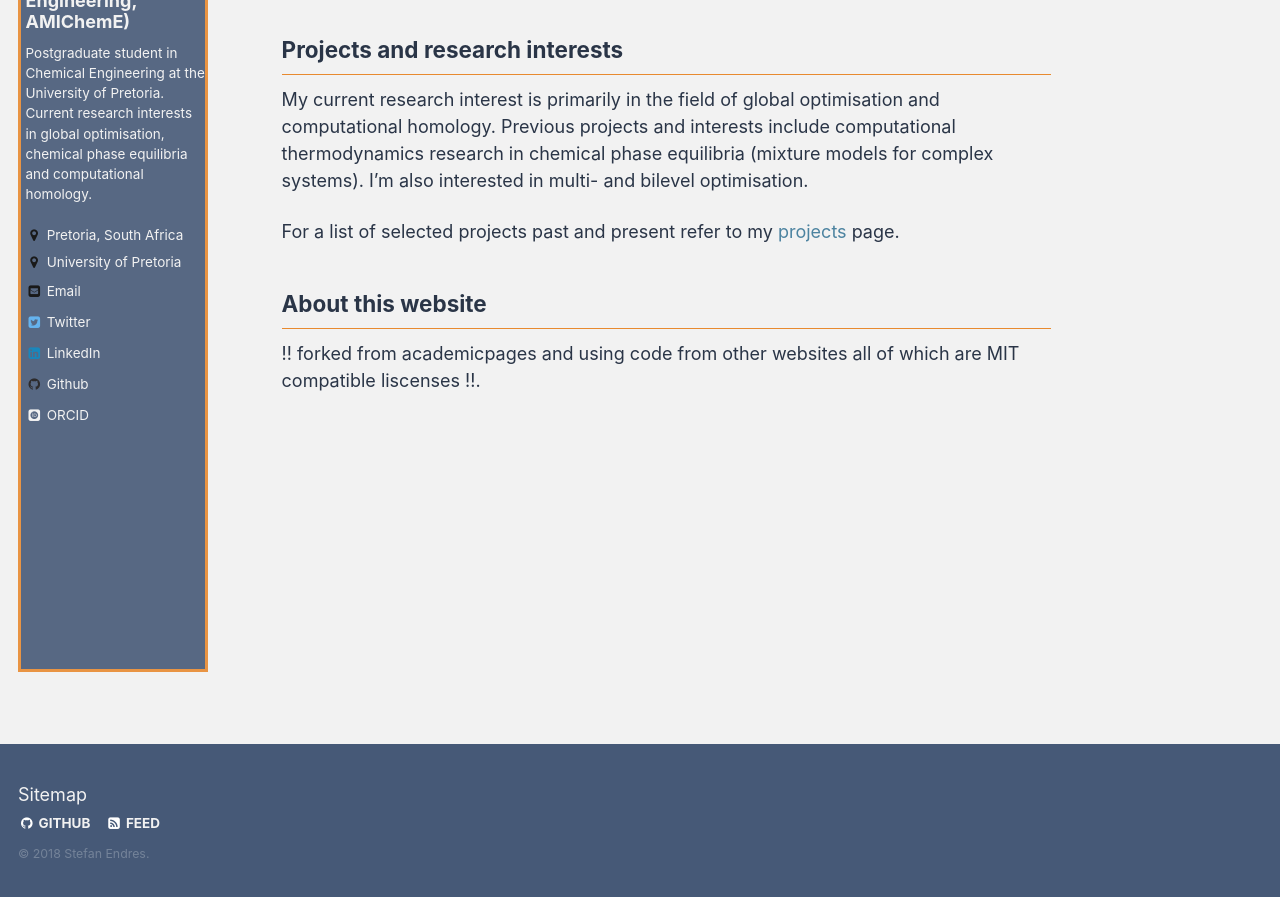
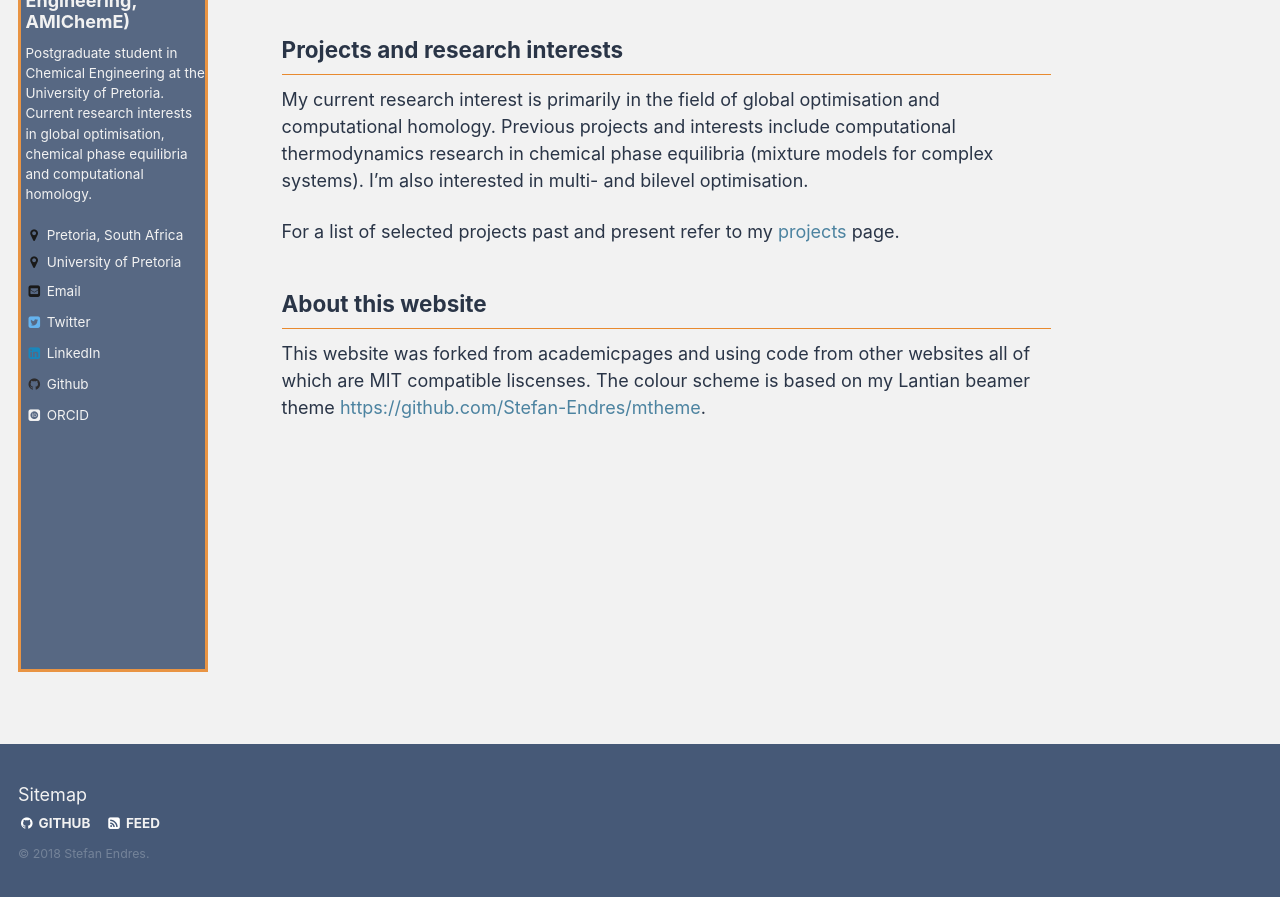
Before and after one commit to Stefan-Endres/Stefan-Endres.github.io, a Jekyll site: the page built from _pages/about.md, in a window 1280 px wide and 900 px high, scrolled down 348 px. Shown: the top 897 px of the window. Built offline with Jekyll 4.4.1, drawn with Linux system fonts in a browser that asks for light colours; some web fonts are replaced.

Commit message:
Commit about

```diff
--- a/_pages/about.md
+++ b/_pages/about.md
@@ -25,4 +25,4 @@ For a list of selected projects past and present refer to my [projects](./projec
 About this website
 -------------
 
-!! forked from academicpages and using code from other websites all of which are MIT compatible liscenses !!.
+This website was forked from academicpages and using code from other websites all of which are MIT compatible liscenses. The colour scheme is based on my Lantian beamer theme [https://github.com/Stefan-Endres/mtheme](https://github.com/Stefan-Endres/mtheme).
```
